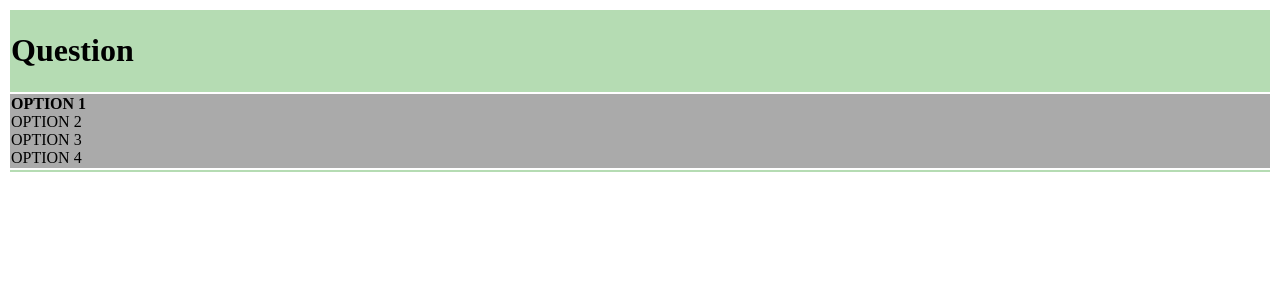
After one commit to AlphyJoseph/OnlineTestSeries1, a Flask app: template templates/questions.html in a window 1280 px wide. The commit adds this page. Shown: the top 300 px of the page. Run offline with Flask 2, Linux system fonts and the light colour scheme; the template is opened without the code that fills it, so the values that code supplies are empty.

Commit message:
question template

```diff
--- a/templates/LIST.html
+++ b/templates/LIST.html
@@ -6,7 +6,6 @@
 <style>
 .dropbtn {
     background-color: #4CAF50;
-    position: relative;
     color: white;
     padding: 16px;
     font-size: 16px;
@@ -98,7 +97,7 @@ window.onclick = function(event) {
 {% with messages = get_flashed_messages() %}
          {% if messages %}
                {% for message in messages %}
-               <h1><{{ message }}</h1>
+               <h1>{{ message }}</h1>
                {% endfor %}
          {% endif %}
       {% endwith %}
--- a/templates/layout.html
+++ b/templates/layout.html
@@ -20,10 +20,7 @@
 
 <body>
 {% block body %}
-{% if session['logged_in'] %}
-<div align="right" style="width:300px"><a href="{{url_for('logout')}}" float="right" style="width:100%;background:#f1f1f1;">Logout</a></div>
 
-{% endif %}
 {% endblock %}
 
 
--- /dev/null
+++ b/templates/questions.html
@@ -0,0 +1,27 @@
+<!DOCTYPE html>
+<html>
+<head>
+<title>HTML Layout using Tables</title>
+</head>
+<body>
+<table width="100%" border="0">
+  <tr>
+    <td colspan="2" bgcolor="#b5dcb3">
+      <h1>Question</h1>
+    </td>
+  </tr>
+  <tr valign="top">
+    <td bgcolor="#aaa" width="50">
+      <b>OPTION 1</b><br />
+      OPTION 2<br />
+      OPTION 3<br />
+      OPTION 4
+    </td>
+    </tr>
+  <tr>
+    <td colspan="2" bgcolor="#b5dcb3">
+    </td>
+  </tr>
+</table>
+</body>
+</html>
```
Also changed, not shown: onlineTestSeries.db, 1 other file.
